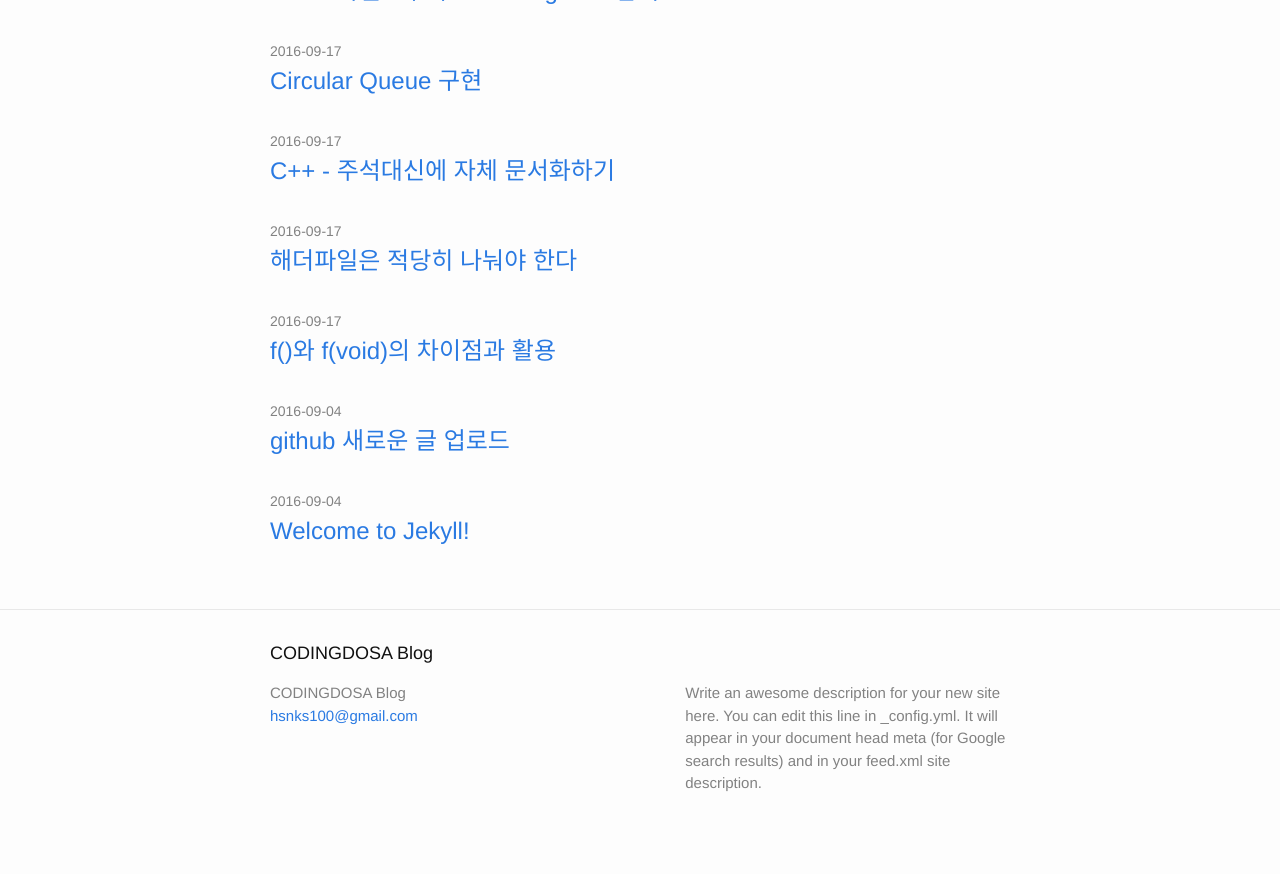
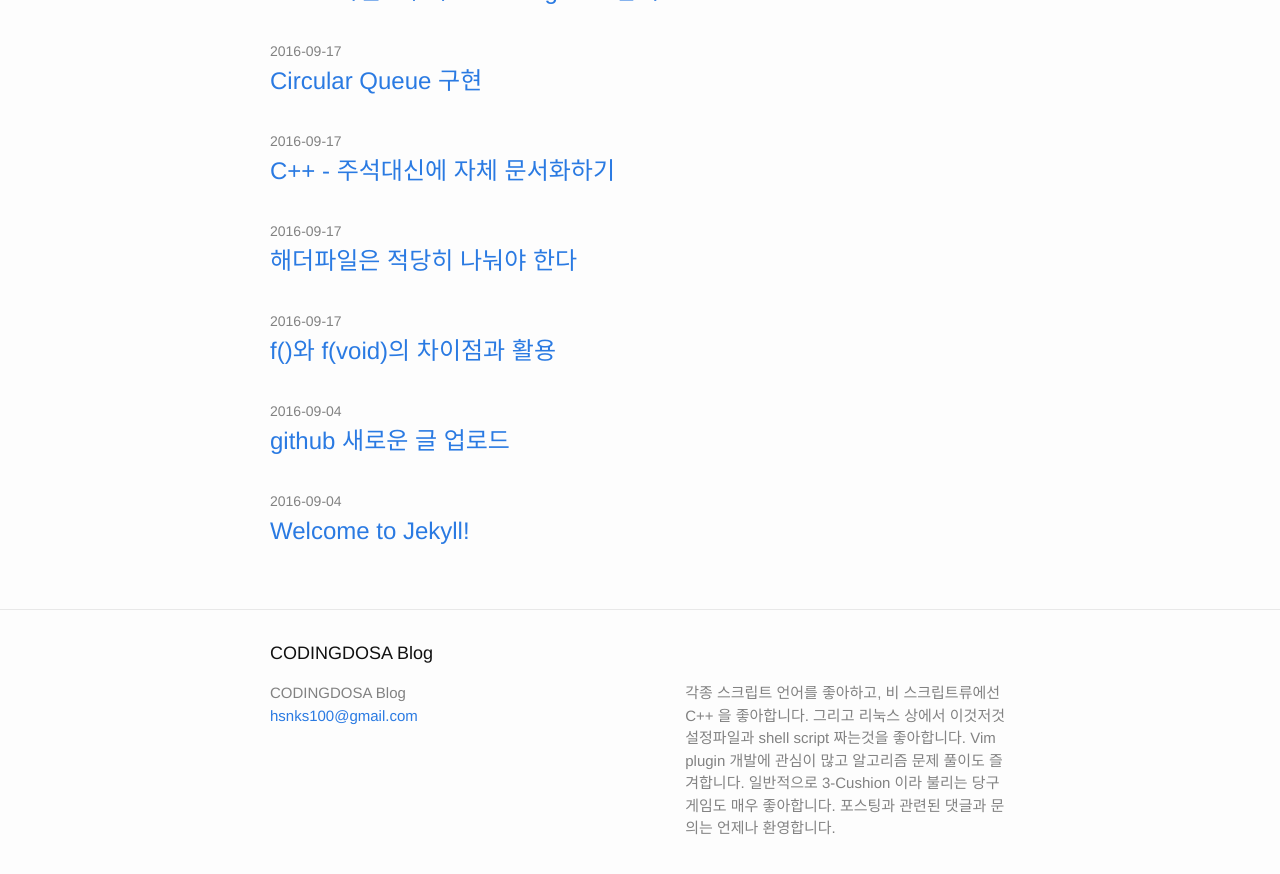
Before and after one commit to hsnks100/hsnks100.github.io.bak, a Jekyll site: the page built from index.html, in a window 1280 px wide and 900 px high, scrolled down 750 px. Shown: the top 874 px of the window. Built offline with Jekyll 4.4.1, drawn with Linux system fonts in a browser that asks for light colours; the list of posts is cut into pages by our own code.

Commit message:
/home/ksoo/kimrc

```diff
--- a/_config.yml
+++ b/_config.yml
@@ -9,9 +9,13 @@
 title: CODINGDOSA Blog
 email: hsnks100@gmail.com
 description: > # this means to ignore newlines until "baseurl:"
-  Write an awesome description for your new site here. You can edit this
-  line in _config.yml. It will appear in your document head meta (for
-  Google search results) and in your feed.xml site description.
+    각종 스크립트 언어를 좋아하고, 비 스크립트류에선 C++ 을 좋아합니다.
+    그리고 리눅스 상에서 이것저것 설정파일과 shell script 짜는것을 좋아합니다.
+    Vim plugin 개발에 관심이 많고 알고리즘 문제 풀이도 즐겨합니다.
+    일반적으로 3-Cushion 이라 불리는 당구게임도 매우 좋아합니다.
+
+    포스팅과 관련된 댓글과 문의는 언제나 환영합니다.
+
 baseurl: "" # the subpath of your site, e.g. /blog
 url: "https://hsnks100.github.io" # the base hostname & protocol for your site
 #github_username:  hsnks100
```
